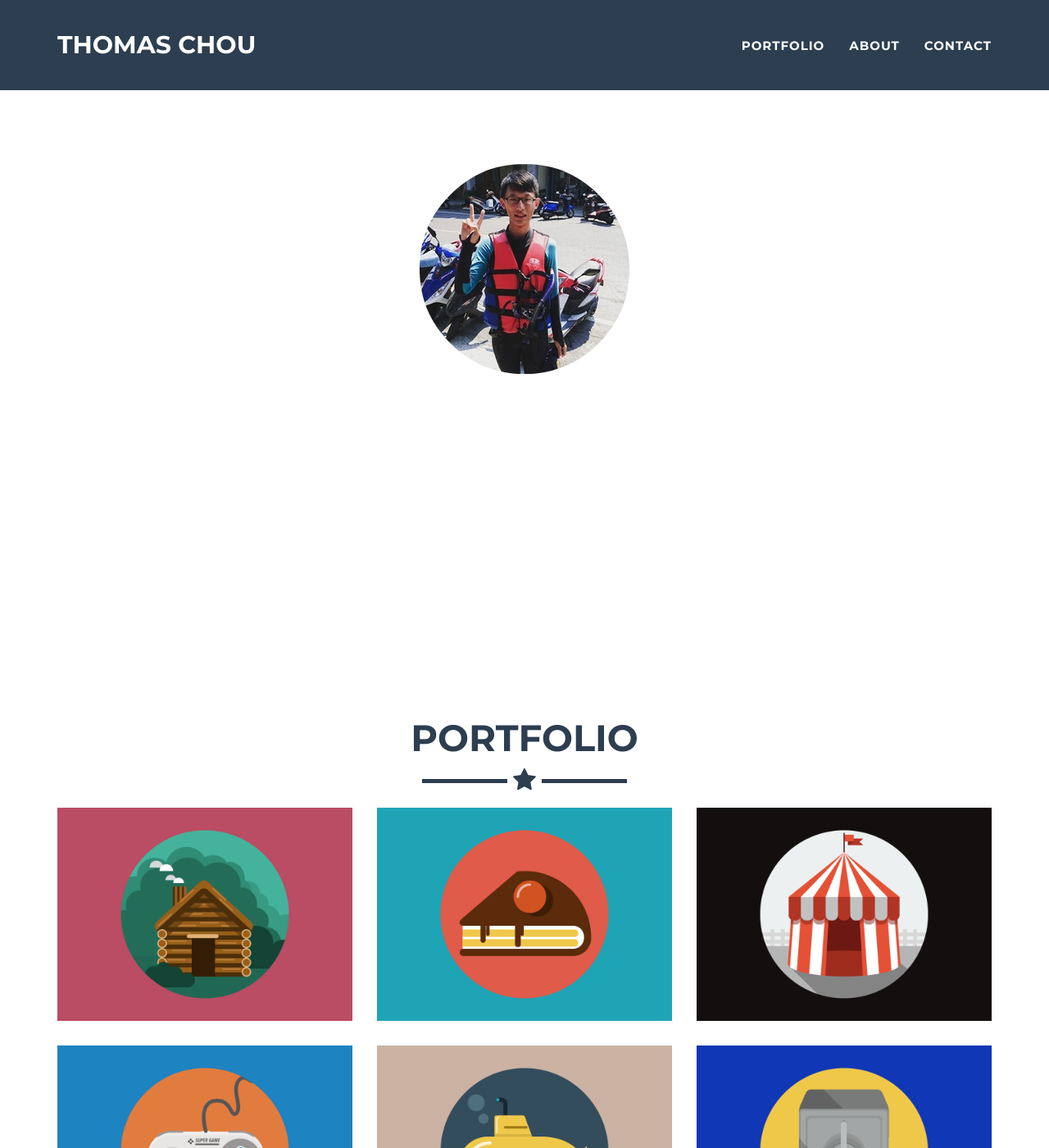
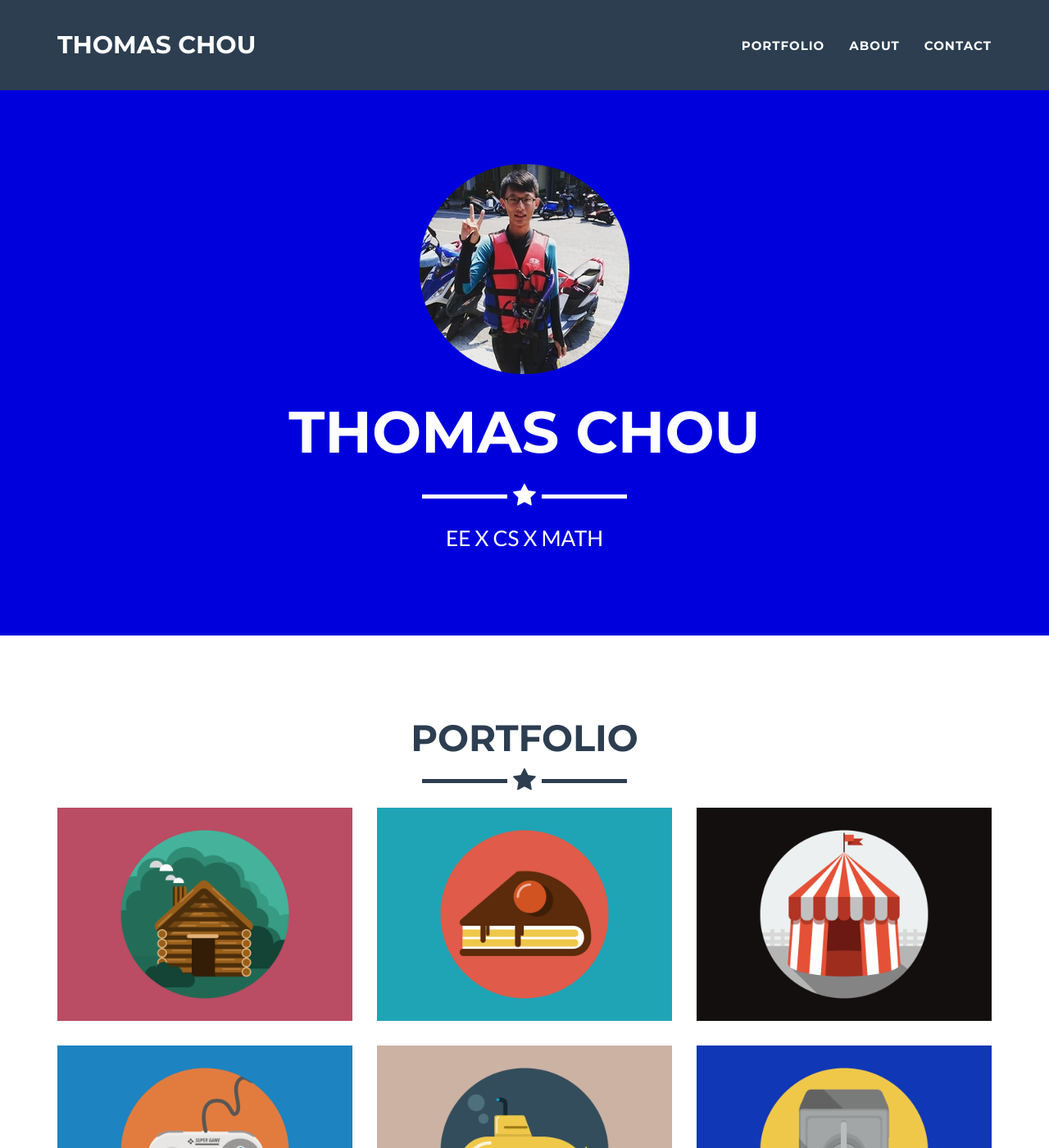
Before and after one commit to thomas861205/thomas861205.github.io, a Jekyll site: the page built from index.html, in a window 1280 px wide and 1400 px high. Shown: the whole window at 82% size. Built offline with Jekyll 4.4.1, drawn with Linux system fonts in a browser that asks for light colours.

Commit message:
dark theme2

```diff
--- a/_config.yml
+++ b/_config.yml
@@ -25,7 +25,7 @@ disqus_shortname: myshortname
 
 # Color settings (hex-codes without the leading hash-tag)
 color:
-  primary: 000000
+  primary: 0000dd #000000
   primary-rgb: "0,0,0" #"128,179,255"
   secondary: 2c3e50 #FD6E8A
   secondary-dark: 233140 #A2122F
```
